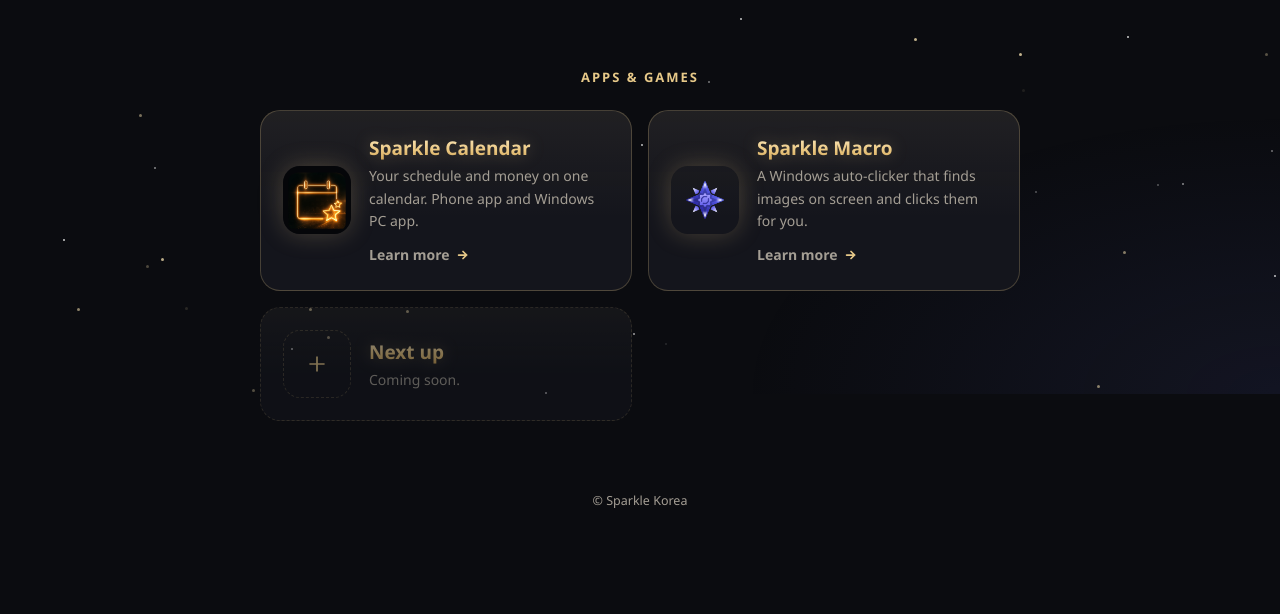
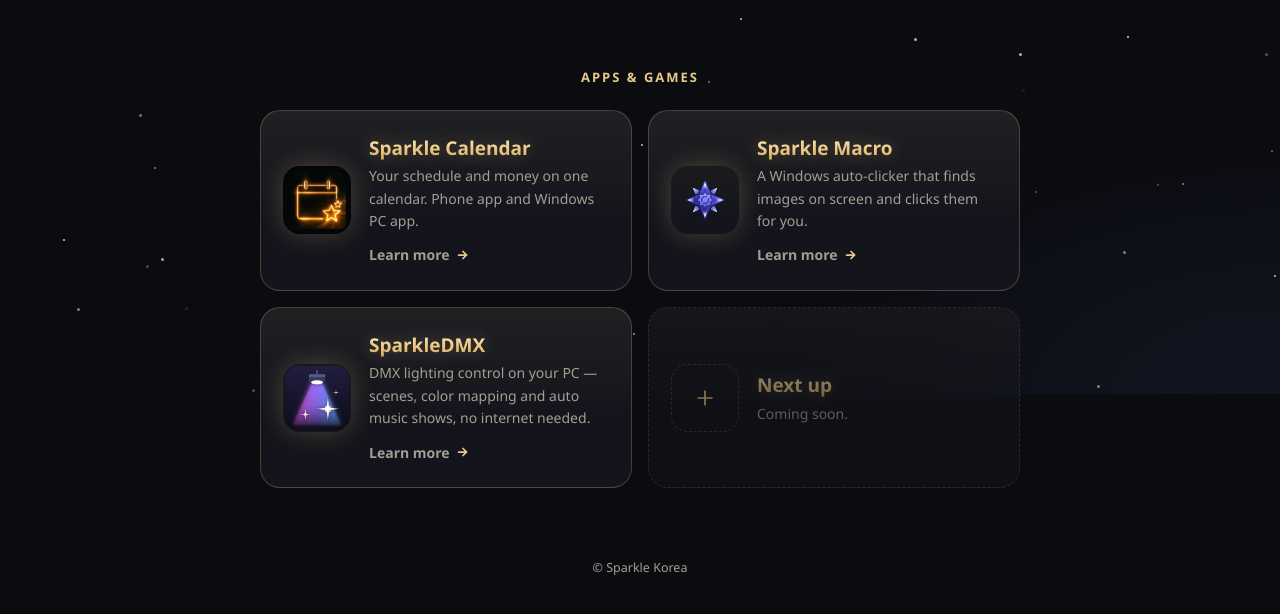
Before and after one commit to sparklekorea/sparklekorea.github.io, a plain HTML site: page index.html in a window 1280 px wide. Shown: the part 406-1020 px from the top of the page. Before the commit the page ends 957 px from the top, so only its background shows below. Drawn offline with Linux system fonts and the light colour scheme.

Commit message:
SparkleDMX 카드 추가 (dmx.sparklekorea.com)
Co-Authored-By: Claude Opus 5.5 <noreply@anthropic.com>

```diff
--- a/index.html
+++ b/index.html
@@ -82,6 +82,14 @@ footer{position:relative;z-index:1;text-align:center;color:var(--muted);font-siz
         <em><span data-t="go">자세히 보기</span><svg viewBox="0 0 16 16" fill="none" stroke="currentColor" stroke-width="2" stroke-linecap="round"><path d="M3 8h9M8 4l4 4-4 4"/></svg></em>
       </div>
     </a>
+    <a class="app" href="https://dmx.sparklekorea.com/">
+      <img src="dmx.png" alt="">
+      <div>
+        <b class="gt" data-t="dmx">SparkleDMX</b>
+        <span data-t="dmxD">PC로 하는 DMX 조명 컨트롤. 장면·컬러 맵핑·음악 쇼 자동 셋팅까지, 인터넷 없이.</span>
+        <em><span data-t="go">자세히 보기</span><svg viewBox="0 0 16 16" fill="none" stroke="currentColor" stroke-width="2" stroke-linecap="round"><path d="M3 8h9M8 4l4 4-4 4"/></svg></em>
+      </div>
+    </a>
     <div class="app soon" aria-hidden="true">
       <div class="ph"><svg viewBox="0 0 24 24"><path d="M12 5v14M5 12h14"/></svg></div>
       <div><b class="gt" data-t="next">다음 작품</b><span data-t="nextD">준비하고 있어요.</span></div>
@@ -103,7 +111,7 @@ footer{position:relative;z-index:1;text-align:center;color:var(--muted);font-siz
     sky.appendChild(s);
   }
 })();
-var EN = { sub: 'Apps and games that add a little sparkle to your day.', apps: 'APPS &amp; GAMES', cal: 'Sparkle Calendar', calD: 'Your schedule and money on one calendar. Phone app and Windows PC app.', mac: 'Sparkle Macro', macD: 'A Windows auto-clicker that finds images on screen and clicks them for you.', go: 'Learn more', next: 'Next up', nextD: 'Coming soon.' };
+var EN = { sub: 'Apps and games that add a little sparkle to your day.', apps: 'APPS &amp; GAMES', cal: 'Sparkle Calendar', calD: 'Your schedule and money on one calendar. Phone app and Windows PC app.', mac: 'Sparkle Macro', macD: 'A Windows auto-clicker that finds images on screen and clicks them for you.', dmx: 'SparkleDMX', dmxD: 'DMX lighting control on your PC — scenes, color mapping and auto music shows, no internet needed.', go: 'Learn more', next: 'Next up', nextD: 'Coming soon.' };
 var KO = {};
 document.querySelectorAll('[data-t]').forEach(function (e) { KO[e.getAttribute('data-t')] = e.innerHTML; });
 var lang = (navigator.language || 'ko').toLowerCase().indexOf('ko') === 0 ? 'ko' : 'en';
```
Also changed, not shown: dmx.png (added).
